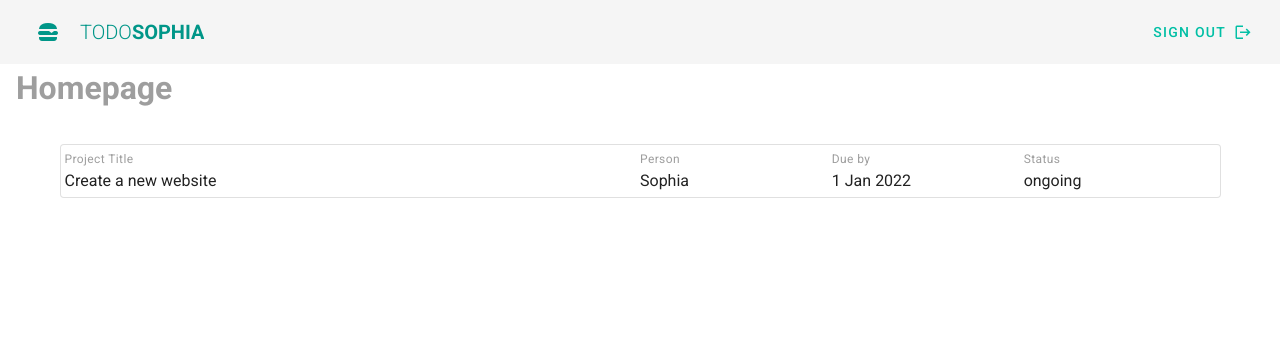
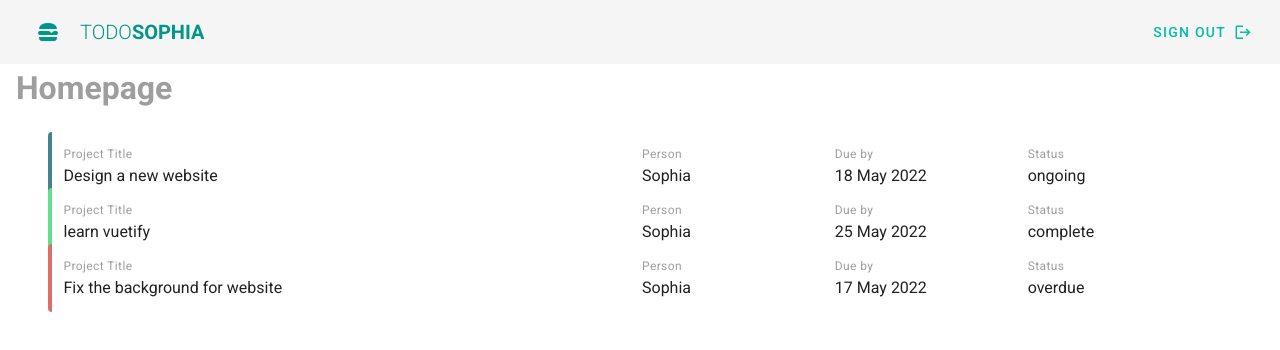
Before and after one commit to SophiaSaks/vuetify-projects, a Vue app in the folder sophia-todo/: page /#/ in a window 1280 px wide. Shown: the top 350 px of the page. Built offline with nearby package versions, Linux system fonts and the light colour scheme.

Commit message:
status markers
status markers for cards in homepage

```diff
--- a/sophia-todo/src/views/HomeView.vue
+++ b/sophia-todo/src/views/HomeView.vue
@@ -3,24 +3,24 @@
   <h1 class="subheading grey--text">Homepage</h1>
 
   <v-container class="my-5">
-    <v-card flat class="pa-4" outlined>
+    <v-card flat v-for="project in projects" :key="project.title">
 
-        <v-layout row wrap>
+        <v-layout row wrap :class="`pa-3 project ${project.status}`">
           <v-flex xs12 md6>
             <div class="caption grey--text">Project Title</div>
-            <div>Create a new website</div>
+            <div> {{project.title}}</div>
           </v-flex>
           <v-flex xs6 sm4 md2>
             <div class="caption grey--text">Person</div>
-            <div>Sophia</div>
+            <div> {{project.person}}</div>
           </v-flex>
              <v-flex xs6 sm4 md2>
             <div class="caption grey--text">Due by</div>
-            <div>1 Jan 2022</div>
+            <div>{{project.due}}</div>
           </v-flex>
              <v-flex xs2 sm4 md2>
             <div class="caption grey--text">Status</div>
-            <div>ongoing</div>
+            <div>{{project.status}}</div>
           </v-flex>
 
         </v-layout>
@@ -35,6 +35,30 @@
 <script>
 
   export default {
+    data() {
+      return {
+        projects: [
+          { title: 'Design a new website', person: 'Sophia', due: '18 May 2022', status: 'ongoing', content: 'lorem ipsum'},
+          { title: 'learn vuetify', person: 'Sophia', due: '25 May 2022', status: 'complete', content: 'lorem ipsum'},
+          { title: 'Fix the background for website', person: 'Sophia', due: '17 May 2022', status: 'overdue', content: 'lorem ipsum'},
+        ],
+      }
+    }
 
   }
 </script>
+
+<style>
+
+.project.complete {
+  border-left: 4px solid #66DD8F;
+}
+
+.project.ongoing {
+  border-left: 4px solid #44828F;
+}
+
+.project.overdue {
+  border-left: 4px solid #DD6D66;
+}
+</style>
```
